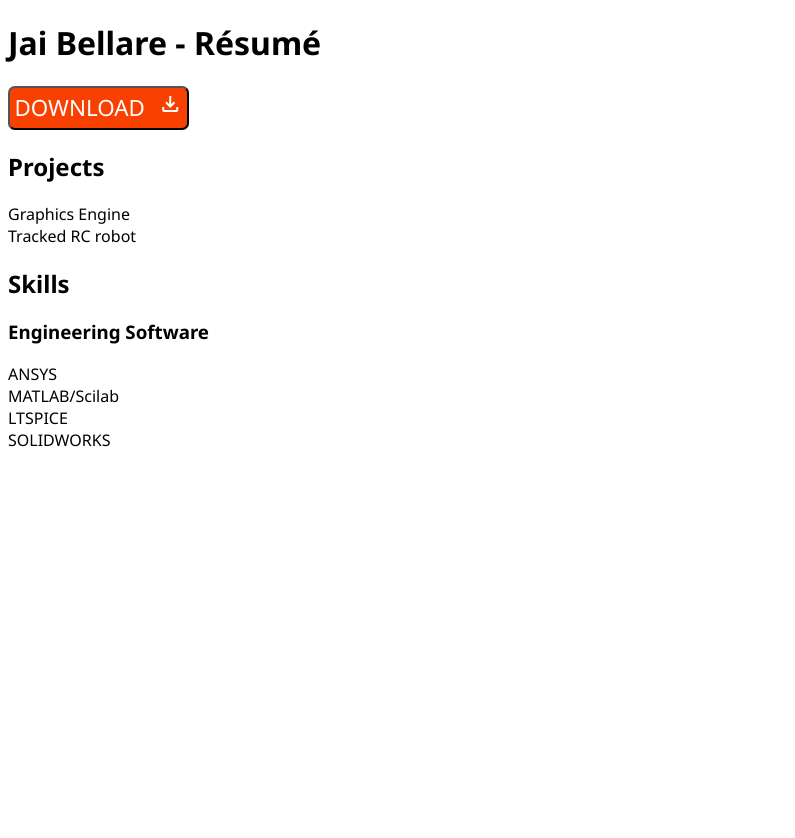
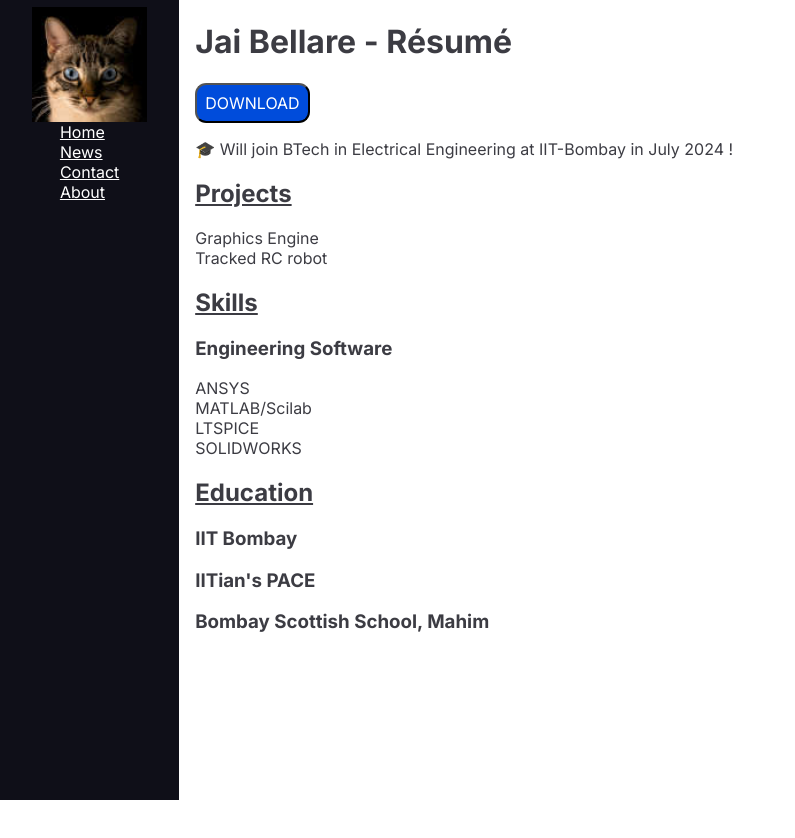
Before and after one commit to jjbel/resume, a SvelteKit app: page / in a window 1280 px wide. Shown: the top 838 px of the page, without its empty margins (0-795 px from the left). Before the commit the page ends 800 px from the top, so only its background shows below. Built offline with nearby package versions, Linux system fonts and the light colour scheme.

Commit message:
add sidebar

```diff
--- a/src/app.html
+++ b/src/app.html
@@ -12,11 +12,15 @@
     </body>
 
     <style>
-        @import url('https://fonts.googleapis.com/css2?family=Noto+Sans:ital,wght@0,100..900;1,100..900&display=swap');
+        @import url('https://fonts.googleapis.com/css2?family=Inter:wght@100..900&display=swap');
         @import url('https://fonts.googleapis.com/css2?family=Source+Code+Pro:ital,wght@0,200..900;1,200..900&display=swap');
 
         * {
-            font-family: 'Noto Sans', sans-serif;
+            font-family: 'Inter', sans-serif;
+        }
+
+        body {
+            margin: 0;
         }
     </style>
 </html>
--- a/src/routes/+page.svelte
+++ b/src/routes/+page.svelte
@@ -1,11 +1,20 @@
 <script>
     // import Card from './Card.svelte';
     import Print from './Print.svelte';
+    import Sidebar from './Sidebar.svelte';
 </script>
 
+<Sidebar />
+
+<div class="content">
     <h1>Jai Bellare - Résumé</h1>
 
     <Print />
+
+    <p>
+        🎓 Will join BTech in Electrical Engineering at IIT-Bombay in July 2024
+        !
+    </p>
 
     <h2>Projects</h2>
     <p>
@@ -25,3 +34,26 @@
         <br />
         SOLIDWORKS
     </p>
+
+    <h2>Education</h2>
+    <h3>IIT Bombay</h3>
+    <h3>IITian's PACE</h3>
+    <h3>Bombay Scottish School, Mahim</h3>
+</div>
+
+<style>
+    .content {
+        margin-left: 14vw;
+        padding: 1px 16px;
+        height: 1000px;
+    }
+
+    * {
+        color: rgb(60, 60, 67);
+        /* controversial */
+    }
+
+    h2 {
+        text-decoration: underline;
+    }
+</style>
--- a/src/routes/Print.svelte
+++ b/src/routes/Print.svelte
@@ -7,32 +7,26 @@
 
 <button on:click={onClick}>
     <span id="text"> DOWNLOAD </span>
-    <span class="material-symbols-outlined"> download </span>
 </button>
-
-<link
-    rel="stylesheet"
-    href="https://fonts.googleapis.com/css2?family=Material+Symbols+Outlined:opsz,wght,FILL,GRAD@24,400,0,0"
-/>
 
 <style>
     button {
-        font-size: 1.4em;
+        font-size: 1em;
         font-family: 'Source Code Pro', monospace;
-        background: #f84100;
+        background: #004cdb;
         color: white;
-        padding: 0.2em;
-        border-radius: 0.3em;
+        padding: 0.5em;
+        border-radius: 0.7em;
 
         transition-duration: 0.4s;
     }
 
     button:hover {
-        background-color: #b73100;
+        background-color: #003db7;
     }
 
     button:active {
-        background-color: #701e00;
+        background-color: #002370;
     }
 
     #text {
--- /dev/null
+++ b/src/routes/Sidebar.svelte
@@ -0,0 +1,43 @@
+<script>
+    import photo from '$lib/assets/jai_photo.jpg';
+</script>
+
+<div class="sidebar">
+    <img src={photo} alt="Jai" style="width:9vw;height:9vw;" />
+
+    <nav>
+        <a class="active" href="#home">Home</a>
+        <br />
+        <a href="#news">News</a>
+        <br />
+        <a href="#contact">Contact</a>
+        <br />
+        <a href="#about">About</a>
+    </nav>
+</div>
+
+<style>
+    .sidebar {
+        margin: 0;
+        padding: 0;
+        width: 14vw;
+        height: 100vh;
+        background-color: #0f0f18;
+        position: fixed;
+        overflow: auto;
+
+        display: flex;
+        flex-direction: column;
+        align-items: center;
+
+        padding: 0.41em;
+        /* prevent padding from changing width */
+        -webkit-box-sizing: border-box; /* Safari/Chrome, other WebKit */
+        -moz-box-sizing: border-box; /* Firefox, other Gecko */
+        box-sizing: border-box; /* Opera/IE 8+ */
+    }
+
+    a {
+        color: white;
+    }
+</style>
```
Also changed, not shown: src/lib/assets/jai_photo.jpg (added), static/favicon.png. Lines whose indentation alone changed are shown as unchanged.
